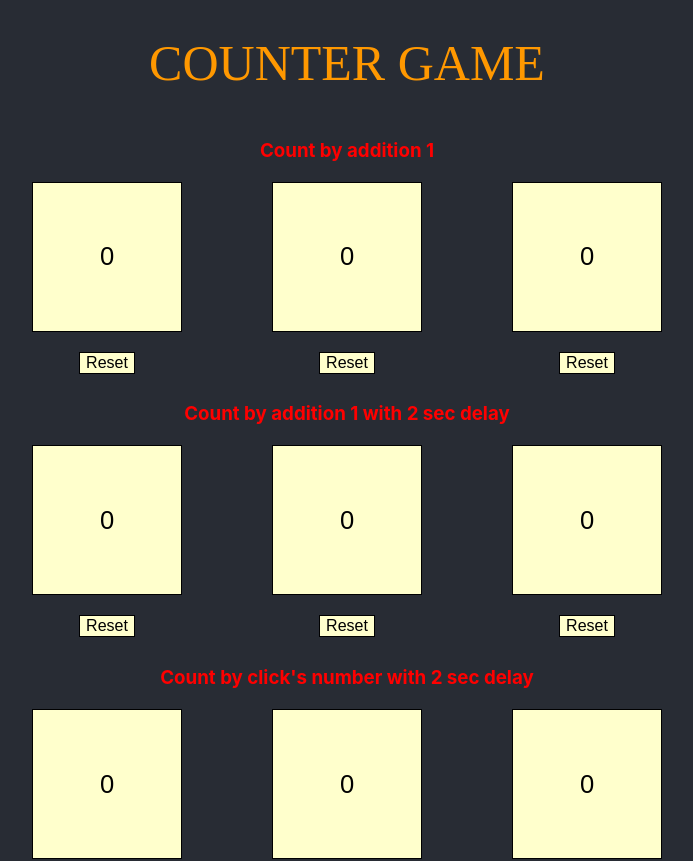
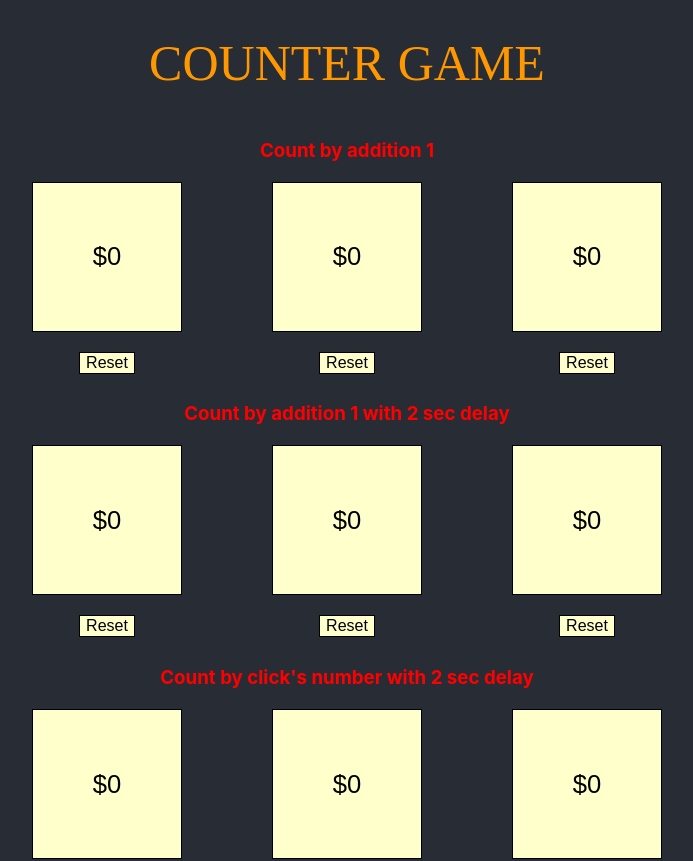
Before and after one commit to yonin7/counter-game, a React (Create React App) app: page / in a window 1280 px wide. Shown: the top 861 px of the page, without its empty margins (293-986 px from the left). Built offline with nearby package versions, Linux system fonts and the light colour scheme.

Commit message:
add dollar sign and commas

```diff
--- a/src/components/Cube.jsx
+++ b/src/components/Cube.jsx
@@ -11,7 +11,9 @@ const Cube = ({ clickHandler, cubeNumber, counter, resetCounter }) => {
 
   return (
     <CounterCubeContainer>
-      <CounterCube onClick={counterHandler}>{counter}</CounterCube>
+      <CounterCube onClick={counterHandler}>
+        ${counter.toLocaleString("en-US")}
+      </CounterCube>
       <Button onClick={resetCounterHandler}>Reset</Button>
     </CounterCubeContainer>
   );
```
